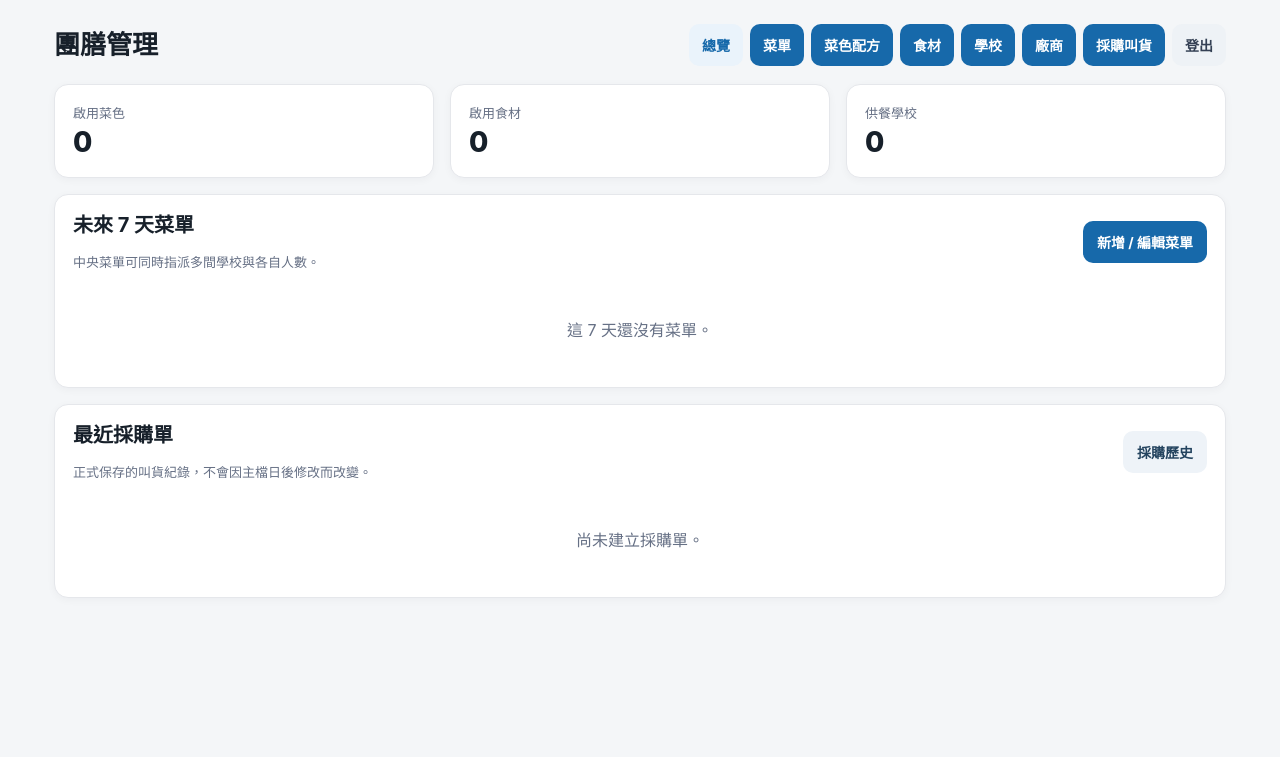
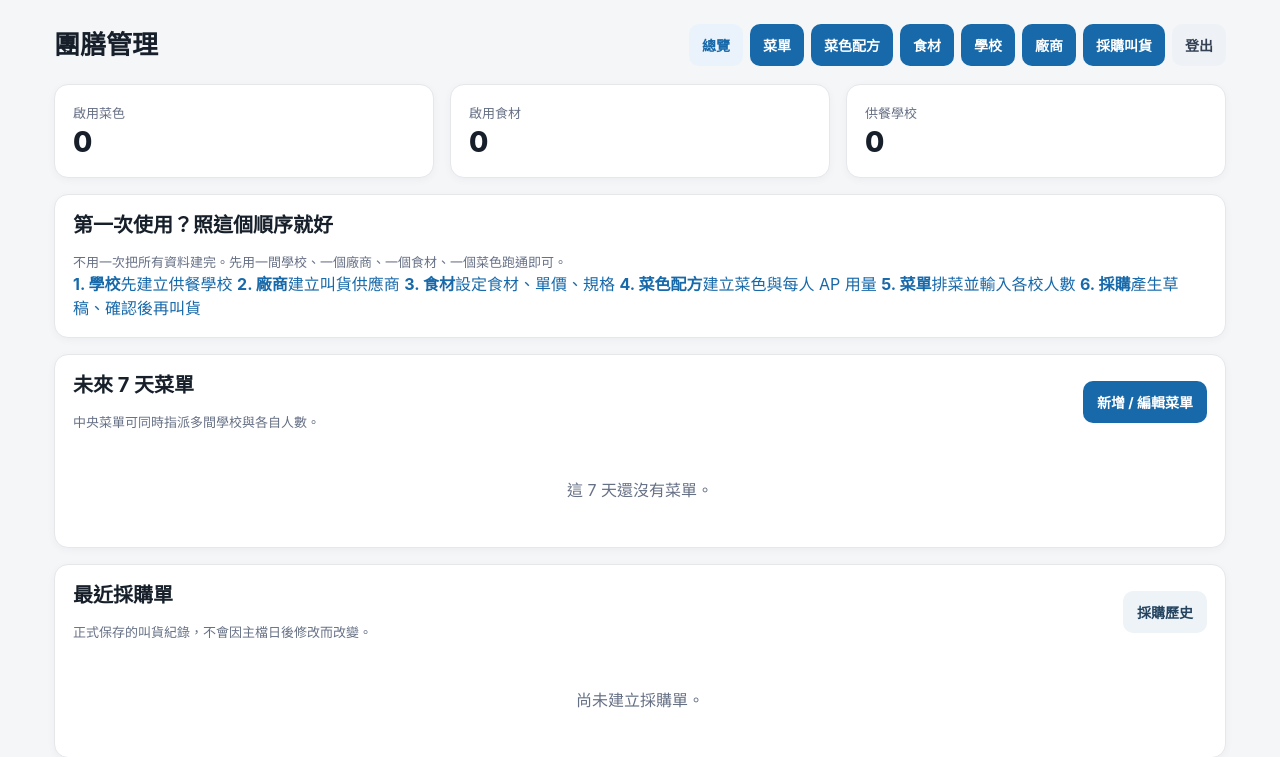
Before and after one commit to jiayou726/attendance, a Flask app: page /admin/order-tool/ in a window 1280 px wide. Shown: the top 757 px of the page. Run offline with Flask 3, Linux system fonts and the light colour scheme; a user stored in the database is signed in.

Commit message:
ux: add first-use kitchen onboarding

```diff
--- a/templates/kitchen/dashboard.html
+++ b/templates/kitchen/dashboard.html
@@ -5,6 +5,21 @@
   <section class="card span-4"><div class="kpi"><div class="muted">啟用菜色</div><div class="stat">{{ recipe_count }}</div></div></section>
   <section class="card span-4"><div class="kpi"><div class="muted">啟用食材</div><div class="stat">{{ ingredient_count }}</div></div></section>
   <section class="card span-4"><div class="kpi"><div class="muted">供餐學校</div><div class="stat">{{ school_count }}</div></div></section>
+
+  {% if recipe_count == 0 or ingredient_count == 0 or school_count == 0 %}
+  <section class="card span-12 onboarding">
+    <h2>第一次使用？照這個順序就好</h2>
+    <div class="muted">不用一次把所有資料建完。先用一間學校、一個廠商、一個食材、一個菜色跑通即可。</div>
+    <div class="onboarding-steps">
+      <a class="onboarding-step {{ 'done' if school_count else '' }}" href="{{ url_for('order_tool.schools') }}"><b>1. 學校</b><span>{{ '已有資料 ✓' if school_count else '先建立供餐學校' }}</span></a>
+      <a class="onboarding-step" href="{{ url_for('order_tool.suppliers') }}"><b>2. 廠商</b><span>建立叫貨供應商</span></a>
+      <a class="onboarding-step {{ 'done' if ingredient_count else '' }}" href="{{ url_for('order_tool.ingredients') }}"><b>3. 食材</b><span>{{ '已有資料 ✓' if ingredient_count else '設定食材、單價、規格' }}</span></a>
+      <a class="onboarding-step {{ 'done' if recipe_count else '' }}" href="{{ url_for('order_tool.recipes') }}"><b>4. 菜色配方</b><span>{{ '已有資料 ✓' if recipe_count else '建立菜色與每人 AP 用量' }}</span></a>
+      <a class="onboarding-step" href="{{ url_for('order_tool.plans') }}"><b>5. 菜單</b><span>排菜並輸入各校人數</span></a>
+      <a class="onboarding-step" href="{{ url_for('order_tool.purchases') }}"><b>6. 採購</b><span>產生草稿、確認後再叫貨</span></a>
+    </div>
+  </section>
+  {% endif %}
 
   <section class="card span-12">
     <div class="top">
```
